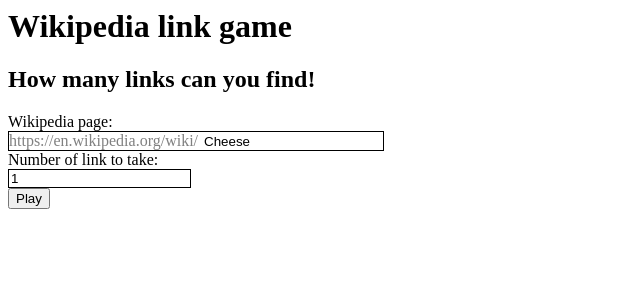
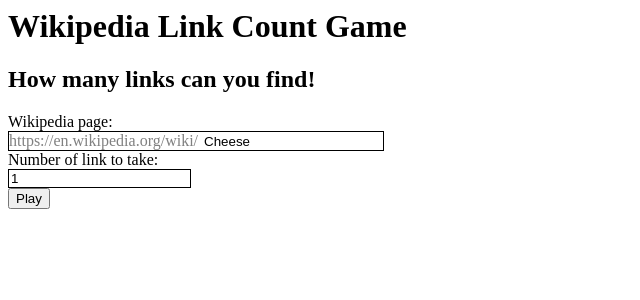
Before and after one commit to Villiamfj/WikiLinkCountGame, a Flask app: page / in a window 1280 px wide. Shown: the top 300 px of the page, without its empty margins (0-640 px from the left). Run offline with Flask 2, Linux system fonts and the light colour scheme.

Commit message:
Title change

```diff
--- a/templates/index.html
+++ b/templates/index.html
@@ -1,10 +1,10 @@
 <html lang="en">
 <head>
     <meta charset="utf-8">
-    <title>WikiLinkGame</title>
+    <title>Wiki Link Count Game</title>
 </head>
 <body>
-    <h1>Wikipedia link game</h1>
+    <h1>Wikipedia Link Count Game</h1>
     <h2>How many links can you find!</h2>
     <label for="path">Wikipedia page:</label><br>
     <div class="input">
```
